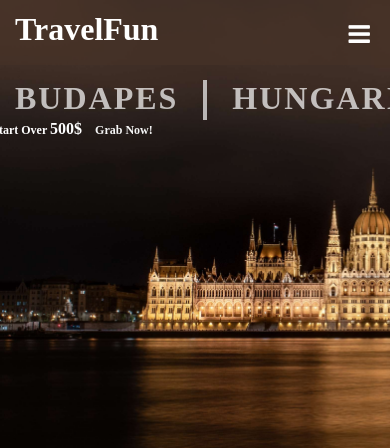
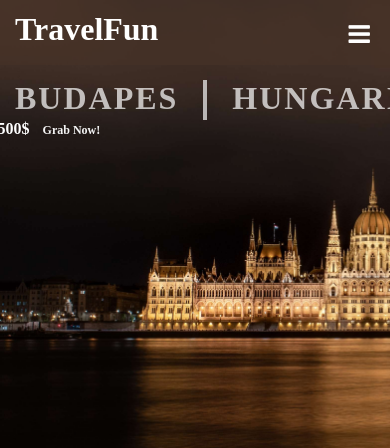
Before and after one commit to ZudaPradana/TravelFun, a plain HTML site: page index.html in a window 390 px wide. Shown: the top 448 px of the page. Drawn offline with Linux system fonts and the light colour scheme.

Commit message:
Update responsive.css

```diff
--- a/responsive.css
+++ b/responsive.css
@@ -39,7 +39,7 @@
     }
     .promo h3{
         font-size: 12px;
-        margin-left: -225px;
+        margin-left: -330px;
         margin-top: -10px;
     }
     .promo span{
```
